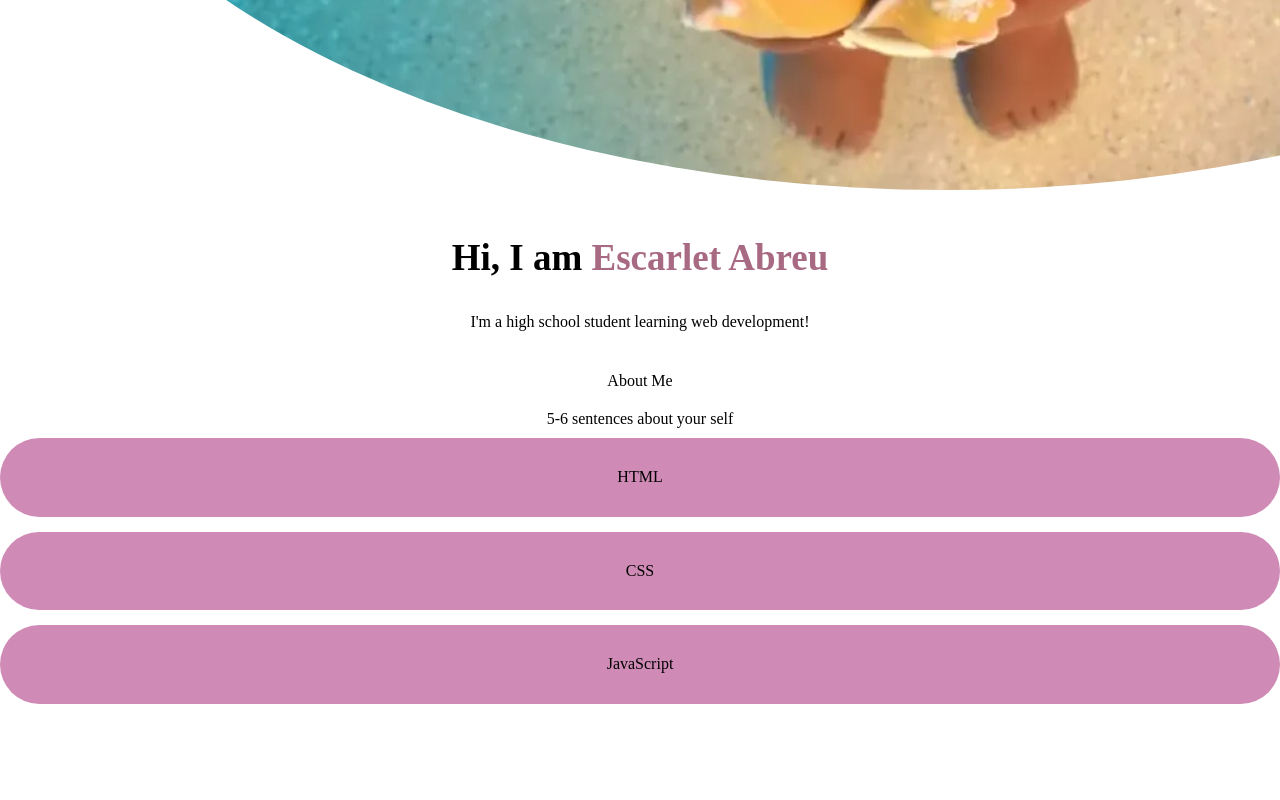
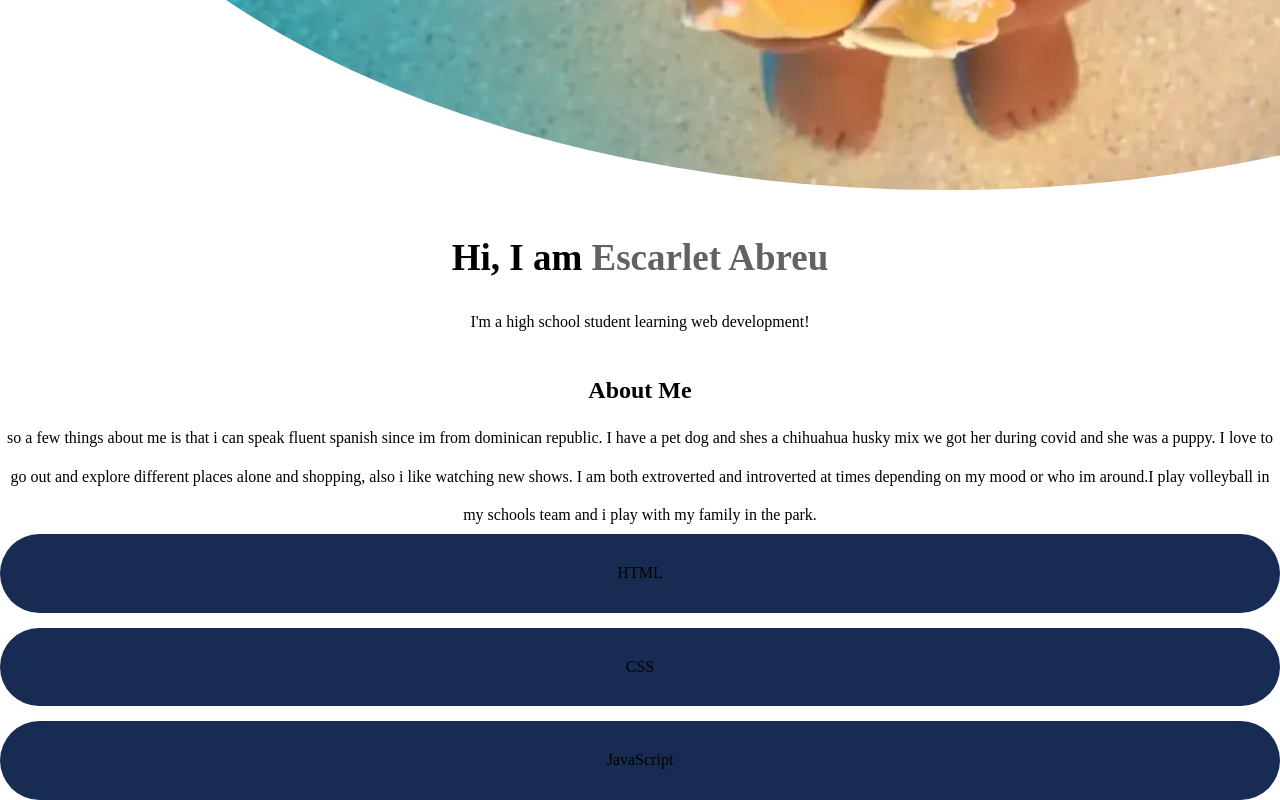
Before and after one commit to Escarlet-syep/syep-profolio-EA, a plain HTML site: page index.html in a window 1280 px wide. Shown: the part 883-1683 px from the top of the page. Before the commit the page ends 1587 px from the top, so only its background shows below. Drawn offline with Linux system fonts and the light colour scheme.

Commit message:
online work july 16

```diff
--- a/index.html
+++ b/index.html
@@ -11,13 +11,13 @@
 
 <body>
 <section id="home" class="hero">
-    <img src="Screen Shot 2016-07-20 at 2.12.15 PM (1).webp" alt="My Profile Picture"/>
+    <img src="Screen Shot 2016-07-20 at 2.12.15 PM (1).webp"/>
 <h2>Hi, I am <span class="accent">Escarlet Abreu</span></h2>
 <p>I'm a high school student learning web development!</p>
 </section>
-<section id="about" class="section"
-<h2\>About Me </h2>
-<p>5-6 sentences about your self </p>
+<section id="about" class="section"></section>
+<h2>About Me </h2>
+<p>so a few things about me is that i can speak fluent spanish since im from dominican republic. I have a pet dog and shes a chihuahua husky mix we got her during covid and she was a puppy. I love to go out and explore different places alone and shopping, also i like watching new shows. I am both extroverted and introverted at times depending on my mood or who im around.I play volleyball in my schools team and i play with my family in the park.</p>
 </section>
 
 <section id="skills" class="section">
--- a/style.css
+++ b/style.css
@@ -31,7 +31,7 @@ body{
 }
 
 .accent{
-    color: rgba(113, 13, 53, 0.615);
+    color: rgba(0, 0, 0, 0.615);
 }
 
 .grid{
@@ -42,5 +42,5 @@ body{
 .grid div{
     padding: 20px;
     border-radius: 40px;
-    background-color: rgb(207, 139, 181);
+    background-color: rgb(24, 43, 82);
 }
```
